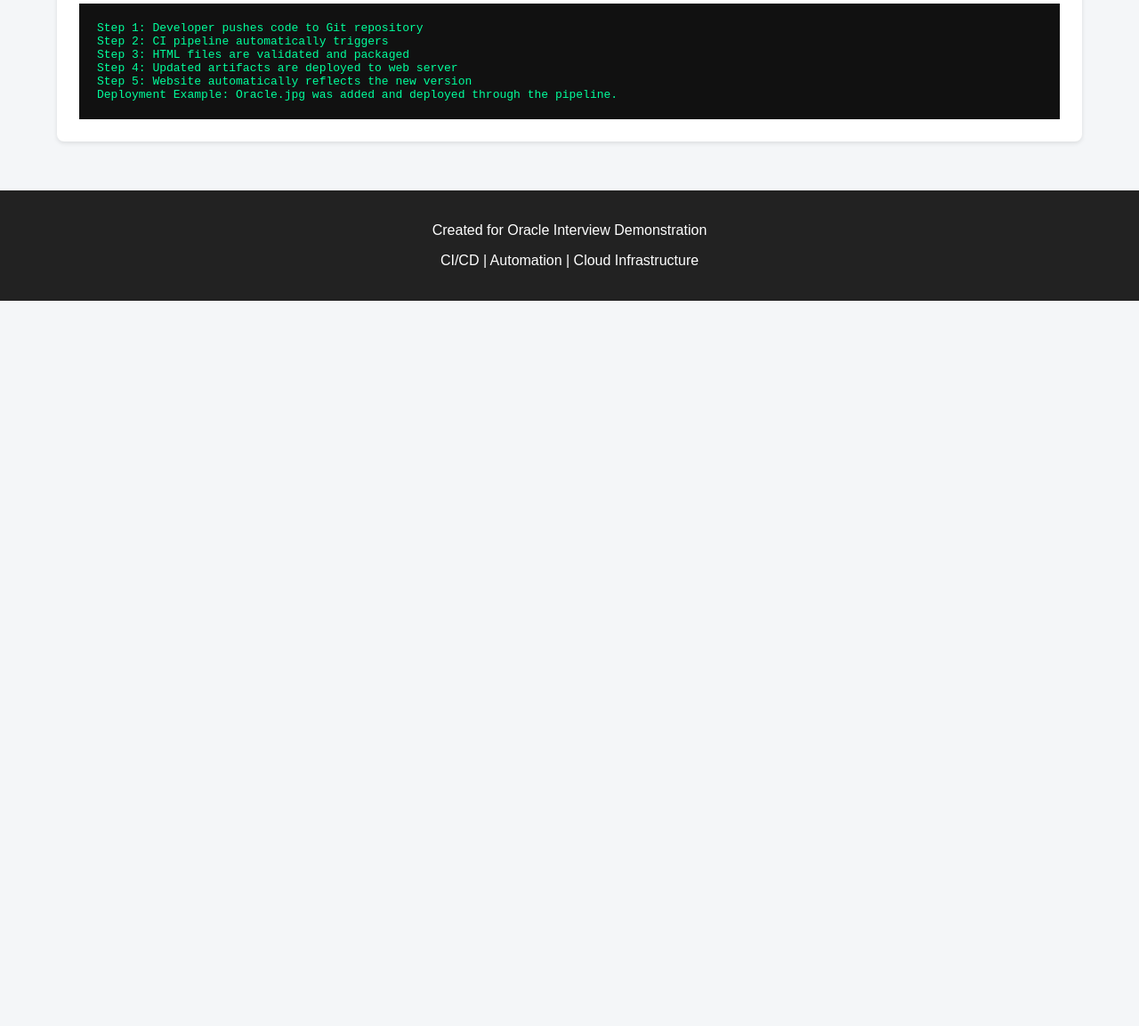
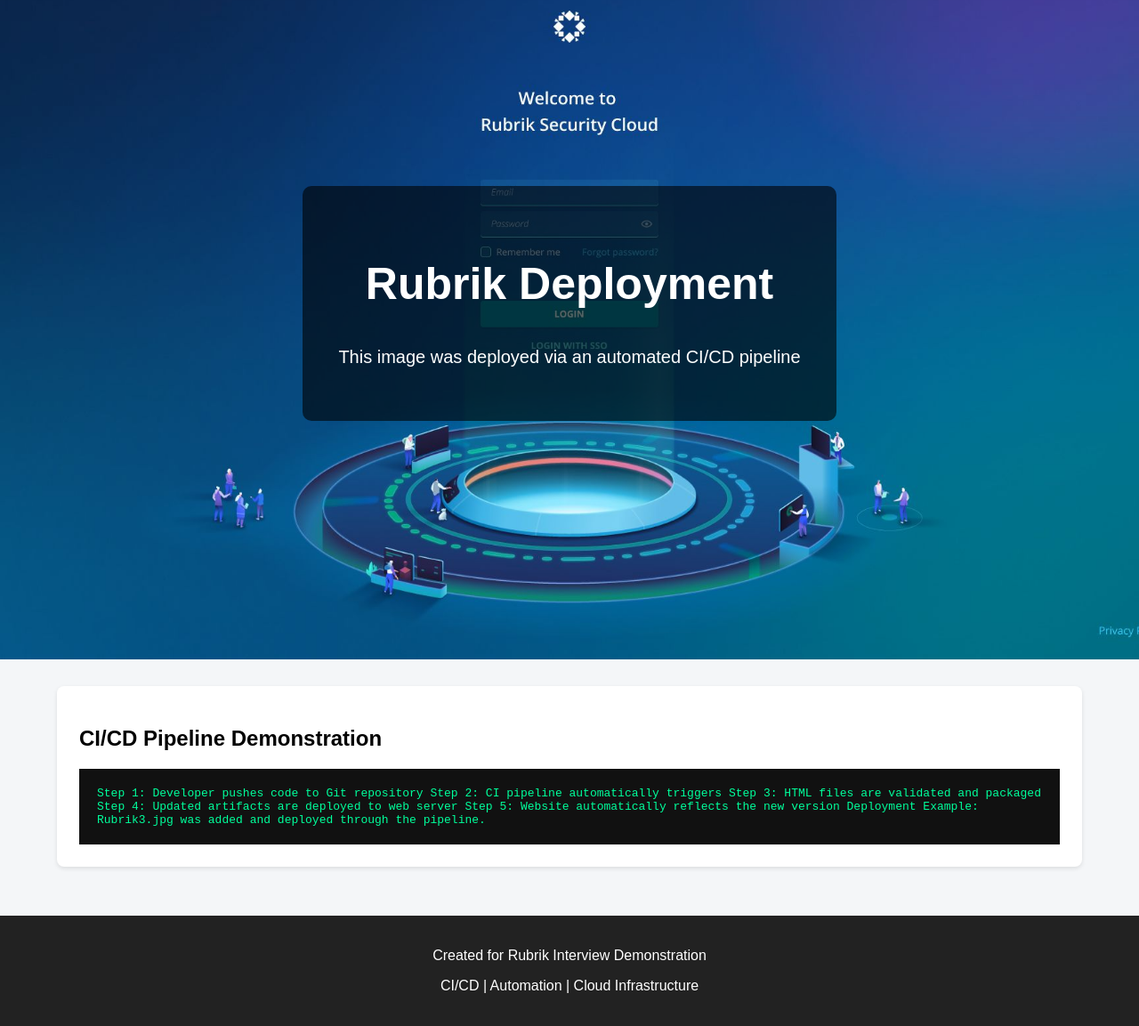
Before and after one commit to ToughLuck-07/S3-Static-Website, a plain HTML site: page Website/index.html in a window 1280 px wide. Shown: the part 1381-2534 px from the top of the page at 89% size. Before the commit the page ends 1719 px from the top, so only its background shows below. Drawn offline with Linux system fonts and the light colour scheme.

Commit message:
Update index.html

```diff
--- a/Website/index.html
+++ b/Website/index.html
@@ -53,7 +53,6 @@
 .gallery {
     display:flex;
     gap:20px;
-    flex-wrap:wrap;
 }
 
 .gallery img {
@@ -66,6 +65,40 @@
     color:#00ff9c;
     padding:20px;
     font-family:monospace;
+}
+
+/* RUBRIK PARALLAX IMAGE */
+
+.rubrik-parallax {
+
+    background-image: url("Rubrik3.jpg");
+    height:800px;
+
+    background-attachment:fixed;
+    background-position:center;
+    background-repeat:no-repeat;
+    background-size:cover;
+
+    display:flex;
+    align-items:center;
+    justify-content:center;
+}
+
+.rubrik-text {
+
+    background:rgba(0,0,0,0.6);
+    color:white;
+    padding:40px;
+    border-radius:10px;
+    text-align:center;
+}
+
+.rubrik-text h1 {
+    font-size:50px;
+}
+
+.rubrik-text p {
+    font-size:20px;
 }
 
 footer {
@@ -96,6 +129,7 @@
 <div class="container">
 
 <section class="section">
+
 <h2>About This Website</h2>
 
 <p>
@@ -104,12 +138,11 @@
 </p>
 
 <p>
-Each code commit to the Git repository automatically triggers a pipeline
-which validates the build and deploys the website to the server.
+Each code commit to the Git repository automatically triggers a deployment pipeline.
 </p>
 
 <p>
-This ensures reliable, repeatable deployments without manual intervention.
+This ensures reliable deployments and quick updates without manual intervention.
 </p>
 
 </section>
@@ -122,9 +155,9 @@
 <p><strong>Current Version:</strong> v1.1</p>
 
 <p>
-This version demonstrates an automated deployment triggered by a Git commit.
-A new image asset (Oracle.jpg) was introduced and automatically deployed
-through the CI/CD pipeline.
+This version demonstrates a deployment triggered through a Git commit.
+A new image asset (Rubrik3.jpg) was introduced and automatically deployed
+via the CI/CD pipeline.
 </p>
 
 </section>
@@ -141,15 +174,29 @@
 <img src="Mountain.jpg" alt="Mountain image">
 </div>
 
-<div>
-<h4>Oracle Deployment</h4>
-<img src="Rubrik1.jpg" alt="Oracle deployment image">
 </div>
+
+</section>
+
+</div>
+
+
+<!-- BIG RUBRIK IMAGE SECTION -->
+
+<section class="rubrik-parallax">
+
+<div class="rubrik-text">
+
+<h1>Rubrik Deployment</h1>
+
+<p>This image was deployed via an automated CI/CD pipeline</p>
 
 </div>
 
 </section>
 
+
+<div class="container">
 
 <section class="section">
 
@@ -157,13 +204,13 @@
 
 <div class="pipeline">
 
-Step 1: Developer pushes code to Git repository<br>
-Step 2: CI pipeline automatically triggers<br>
-Step 3: HTML files are validated and packaged<br>
-Step 4: Updated artifacts are deployed to web server<br>
-Step 5: Website automatically reflects the new version<br>
+Step 1: Developer pushes code to Git repository
+Step 2: CI pipeline automatically triggers
+Step 3: HTML files are validated and packaged
+Step 4: Updated artifacts are deployed to web server
+Step 5: Website automatically reflects the new version
 
-Deployment Example: Oracle.jpg was added and deployed through the pipeline.
+Deployment Example: Rubrik3.jpg was added and deployed through the pipeline.
 
 </div>
 
@@ -171,10 +218,12 @@
 
 </div>
 
+<footer>
 
-<footer>
-<p>Created for Oracle Interview Demonstration</p>
+<p>Created for Rubrik Interview Demonstration</p>
+
 <p>CI/CD | Automation | Cloud Infrastructure</p>
+
 </footer>
 
 </body>
```
